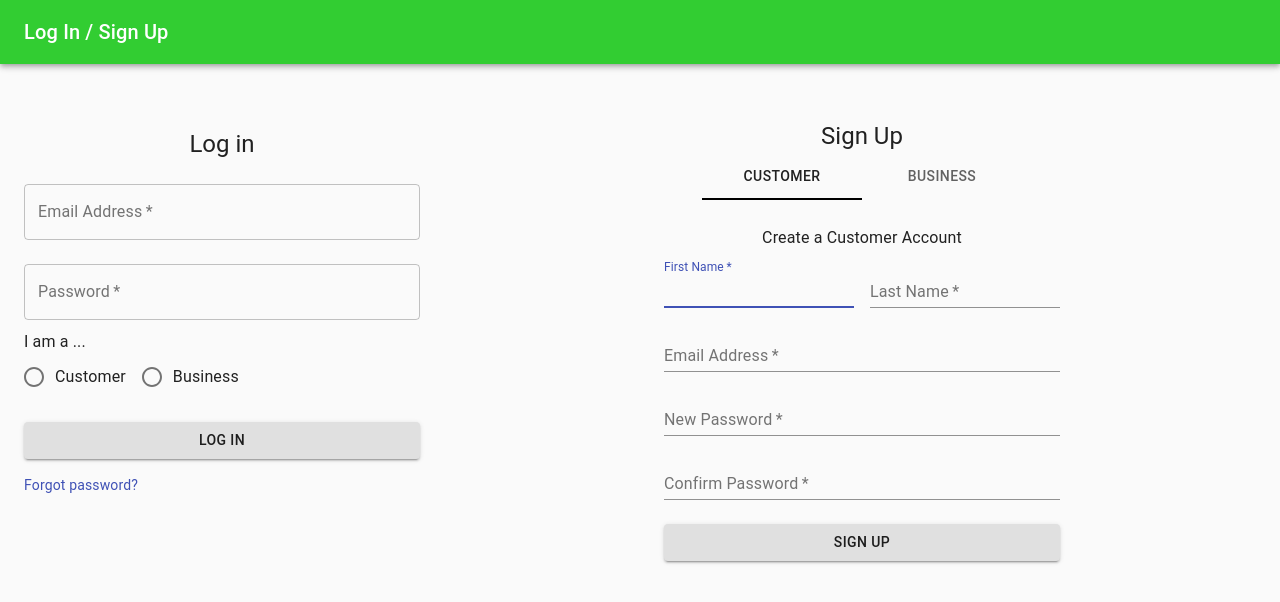
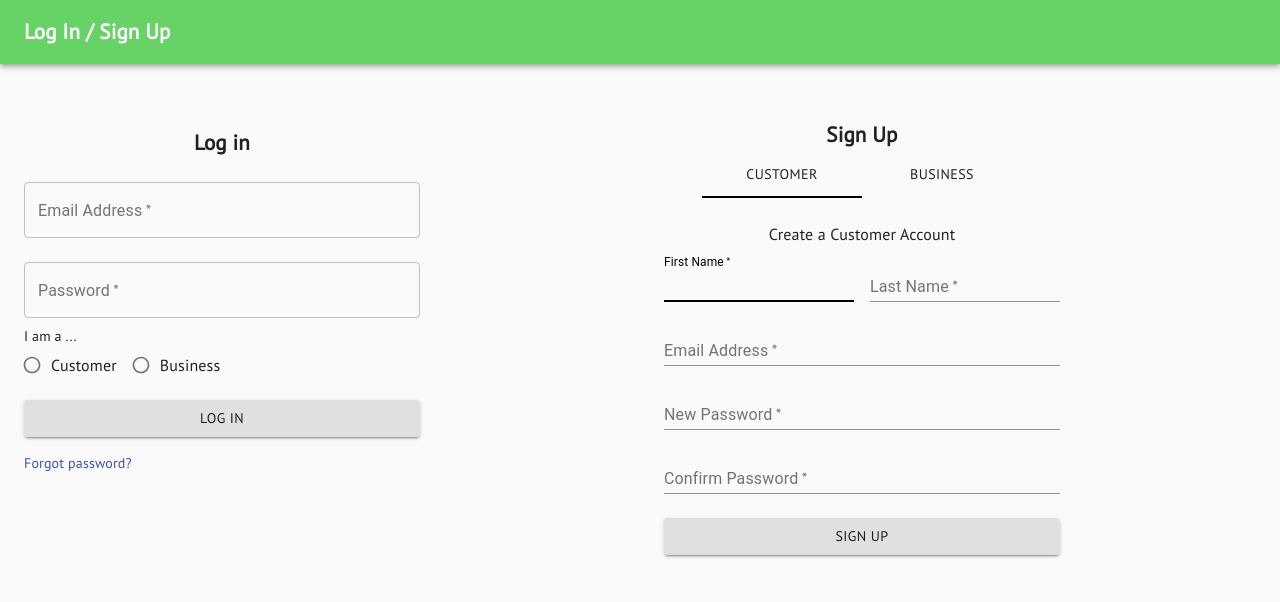
Before and after one commit to tabassumalam/FUO-login, a React (Create React App) app: page / in a window 1280 px wide. Shown: the top 602 px of the page. Built offline with nearby package versions, Linux system fonts and the light colour scheme.

Commit message:
everything but overall alignment

```diff
--- a/src/components/Header.js
+++ b/src/components/Header.js
@@ -10,7 +10,6 @@ import React from 'react';
 import { makeStyles } from '@material-ui/core/styles';
 import AppBar from '@material-ui/core/AppBar';
 import Toolbar from '@material-ui/core/Toolbar';
-import Typography from '@material-ui/core/Typography';
 
 
 /** style guidelines for the Header componenet */
@@ -25,7 +24,6 @@ const useStyles = makeStyles((theme) => ({
     },
   }));
 
-
 /** function to create the Header component */
 export default function Header() {
 
@@ -33,12 +31,12 @@ export default function Header() {
 
     return (
       <div className={classes.root}>
-        <AppBar position="static" style={{background: '#32cd32'}}>
+        <AppBar position="static" style={{background: '#67d367'}}>
           <Toolbar>
             {/** title for the Header */}
-            <Typography variant="h6" className={classes.title}>
+            <h2 className={classes.title}>
               Log In / Sign Up
-            </Typography>
+            </h2>
           </Toolbar>
         </AppBar>
       </div>
--- a/src/components/LogIn.js
+++ b/src/components/LogIn.js
@@ -11,8 +11,7 @@ import CssBaseline from '@material-ui/core/CssBaseline';
 import TextField from '@material-ui/core/TextField';
 import Link from '@material-ui/core/Link';
 import Grid from '@material-ui/core/Grid';
-import Typography from '@material-ui/core/Typography';
-import { makeStyles } from '@material-ui/core/styles';
+import { withStyles, makeStyles, } from '@material-ui/core/styles';
 import Container from '@material-ui/core/Container';
 import FormControlLabel from '@material-ui/core/FormControlLabel';
 import Radio from '@material-ui/core/Radio';
@@ -31,19 +30,35 @@ const useStyles = makeStyles((theme) => ({
     form: {
         width: '100%', // Fix IE 11 issue.
         marginTop: theme.spacing(1),
+        margin: theme.spacing(3),
     },
     /** guidelines for the submit button */
     submit: {
-        margin: theme.spacing(3, 0, 2),
+        margin: theme.spacing(2, 0, 2),
     },
   }));
 
+/** style guidelines for new overriden TextField */
+const CssTextField = withStyles({
+    root: {
+        '& label.Mui-focused': { // title after focus
+            color: 'black',
+        },
+        '& .MuiInput-underline:after': { //underline after focus
+            borderBottomColor: 'black',
+        },
+        '& .MuiOutlinedInput-root': {
+            '&.Mui-focused fieldset': { // outline after focus
+                borderColor: 'black',
+            },
+          },
+    },
+})(TextField);
 
 /** function to create the Log In component  */
 export default function LogIn() {
 
     const classes = useStyles();
-
 
     return (
        /** use container to allow horizontal alignment  */
@@ -52,15 +67,13 @@ export default function LogIn() {
         <div className={classes.paper}>
 
             {/** title for the Log In component */}
-            <Typography component="h1" variant="h5">
-                Log in
-            </Typography>
+            <h2> Log in </h2>
 
             {/** the log in form to fill out  */}
             <form className={classes.form} noValidate>
 
                 {/** textfield to enter user email address */}
-                <TextField
+                <CssTextField
                     variant="outlined"
                     margin="normal"
                     required
@@ -73,7 +86,7 @@ export default function LogIn() {
                 />
 
                 {/** textfield to enter user password */}
-                <TextField
+                <CssTextField
                     variant="outlined"
                     margin="normal"
                     required
@@ -86,12 +99,10 @@ export default function LogIn() {
                 />
 
                 {/** grid to identify customer/business accounts */}
-                <RadioGroup aria-label="identity" name="identifier">
+                <RadioGroup aria-label="identity" name="identifier" >
 
                     {/** subtitle indicating user to choose*/}
-                    <Typography component="h1" variant="subtitle1">
-                        I am a ...
-                    </Typography>
+                    <p> I am a ... </p>
 
                     {/** grid to create options for identity */}
                     <Grid container>
@@ -99,16 +110,16 @@ export default function LogIn() {
                         <Grid item>
                             <FormControlLabel
                                 value="Customer"
-                            control={<Radio color="default" />}
-                            label="Customer"
+                                control={<Radio color="default" size="small"/>}
+                                label={<p> Customer </p>}
                             />
                         </Grid>
                         {/** option to identify as a business */}
                         <Grid item>
                             <FormControlLabel
                                 value="Business"
-                            control={<Radio color="default" />}
-                            label="Business"
+                                control={<Radio color="default" size="small" />}
+                                label={<p> Business </p>}
                             />
                         </Grid>
                     </Grid>
@@ -128,7 +139,7 @@ export default function LogIn() {
                 <Grid container>
                     <Grid item xs>
                         {/** link to resetting password */}
-                    <Link href="#" variant="body2">
+                        <Link href="#" variant="p">
                         Forgot password?
                         </Link>
                     </Grid>
--- a/src/components/SigUpCustomer.js
+++ b/src/components/SigUpCustomer.js
@@ -10,8 +10,7 @@ import Button from '@material-ui/core/Button';
 import CssBaseline from '@material-ui/core/CssBaseline';
 import TextField from '@material-ui/core/TextField';
 import Grid from '@material-ui/core/Grid';
-import Typography from '@material-ui/core/Typography';
-import { makeStyles } from '@material-ui/core/styles';
+import { withStyles, makeStyles } from '@material-ui/core/styles';
 import Container from '@material-ui/core/Container';
 
 /** style guidelines for the Customer Sign Up component */
@@ -34,6 +33,18 @@ const useStyles = makeStyles((theme) => ({
     },
 }));
 
+/** style guidelines for new overriden TextField */
+const CssTextField = withStyles({
+    root: {
+        '& label.Mui-focused': { // title after focus
+            color: 'black',
+        },
+        '& .MuiInput-underline:after': { //underline after focus
+            borderBottomColor: 'black',
+        },
+    },
+})(TextField);
+
 /** function to create the SignUpCustomer componenet */
 export default function SignUpCustomer() {
 
@@ -46,9 +57,7 @@ export default function SignUpCustomer() {
         <div className={classes.paper}>
 
             {/** title to create customer account */}
-        <Typography component="h3" variant="subtitle1">
-          Create a Customer Account
-        </Typography>
+            <p> Create a Customer Account </p>
 
             {/** create the sign up form for customers */}
             <form className={classes.form} noValidate>
@@ -56,12 +65,12 @@ export default function SignUpCustomer() {
 
                 {/** textfield to enter first name */}
                 <Grid item xs={12} sm={6}>
-              <TextField
+                    <CssTextField
                         autoComplete="fname"
                         name="firstName"
                         required
                         fullWidth
-                id="firstName"
+                        id="fname"
                         label="First Name"
                         autoFocus
                     />
@@ -69,7 +78,7 @@ export default function SignUpCustomer() {
 
                 {/** textfield to enter last name */}
                 <Grid item xs={12} sm={6}>
-              <TextField
+                    <CssTextField
                         required
                         fullWidth
                         id="lastName"
@@ -81,7 +90,7 @@ export default function SignUpCustomer() {
 
                 {/** textfield to enter email address */}
                 <Grid item xs={12}>
-              <TextField
+                    <CssTextField
                         required
                         fullWidth
                         id="email"
@@ -93,7 +102,7 @@ export default function SignUpCustomer() {
 
                 {/** textfield to enter password */}
                 <Grid item xs={12}>
-              <TextField
+                    <CssTextField
                         required
                         fullWidth
                         name="password"
@@ -106,7 +115,7 @@ export default function SignUpCustomer() {
 
                 {/** textfield to enter password confirmation */}
                 <Grid item xs={12}>
-              <TextField
+                    <CssTextField
                         required
                         fullWidth
                         name="password"
--- a/src/components/SignUp.js
+++ b/src/components/SignUp.js
@@ -85,15 +85,13 @@ export default function SignUp() {
         <div className={classes.paper}>
 
             {/** title for the Sign Up component */}
-            <Typography component="h1" variant="h5">
-                    Sign Up
-            </Typography>
+            <h2> Sign Up </h2>
 
             {/** to create two tabs  */}
             <Tabs value={value}
                 onChange={handleChange}
-                indicatorColor="primary"
-                textColor="inherit"
+                indicatorColor="default"
+                textColor="default"
                 centered
                 fullWidth
                 aria-label="simple tabs example"
--- a/src/components/SignUpBusiness.js
+++ b/src/components/SignUpBusiness.js
@@ -10,8 +10,7 @@ import Button from '@material-ui/core/Button';
 import CssBaseline from '@material-ui/core/CssBaseline';
 import TextField from '@material-ui/core/TextField';
 import Grid from '@material-ui/core/Grid';
-import Typography from '@material-ui/core/Typography';
-import { makeStyles } from '@material-ui/core/styles';
+import { withStyles, makeStyles } from '@material-ui/core/styles';
 import Container from '@material-ui/core/Container';
 
 /** style guidelines for the Sign Up Business componenet */
@@ -34,6 +33,18 @@ const useStyles = makeStyles((theme) => ({
   },
 }));
 
+/** style guidelines for new overriden TextField */
+const CssTextField = withStyles({
+    root: {
+        '& label.Mui-focused': { // title after focus
+            color: 'black',
+        },
+        '& .MuiInput-underline:after': { //underline after focus
+            borderBottomColor: 'black',
+        },
+    },
+})(TextField);
+
 /** functin to create the SignUpBusiness component */
 export default function SignUpBusiness() {
 
@@ -46,9 +57,7 @@ export default function SignUpBusiness() {
       <div className={classes.paper}>
 
         {/** title to create business account */}
-        <Typography component="h3" variant="subtitle1">
-          Create a Business Account
-        </Typography>
+        <p> Create a Business Account </p>
 
         {/** create the sign up form for businesses */}
         <form className={classes.form} noValidate>
@@ -56,7 +65,7 @@ export default function SignUpBusiness() {
 
              {/** textfield to enter business name */}
             <Grid item xs={12}>
-              <TextField
+                <CssTextField
                     autoComplete="fname"
                     name="businessName"
                     required
@@ -69,7 +78,7 @@ export default function SignUpBusiness() {
 
             {/** textfield to enter business type */}
             <Grid item xs={12}>
-              <TextField
+                <CssTextField
                     autoComplete="fname"
                     name="businessType"
                     required
@@ -81,7 +90,7 @@ export default function SignUpBusiness() {
 
             {/** textfield to enter email */}
             <Grid item xs={12} sm={6}>
-              <TextField
+                <CssTextField
                     required
                     fullWidth
                     id="email"
@@ -93,7 +102,7 @@ export default function SignUpBusiness() {
 
             {/** textfield to enter phone number */}
             <Grid item xs={12} sm={6}>
-              <TextField
+                <CssTextField
                     required
                     fullWidth
                     id="phone"
@@ -105,7 +114,7 @@ export default function SignUpBusiness() {
 
             {/** textfield to enter website */}
             <Grid item xs={12}>
-              <TextField
+                <CssTextField
                     required
                     fullWidth
                     name="link"
@@ -120,7 +129,7 @@ export default function SignUpBusiness() {
 
             {/** textfield to enter password */}
             <Grid item xs={12}>
-              <TextField
+                <CssTextField
                     required
                     fullWidth
                     name="password"
@@ -133,7 +142,7 @@ export default function SignUpBusiness() {
 
             {/** textfield to enter password confirmation */}
             <Grid item xs={12}>
-              <TextField
+                <CssTextField
                     required
                     fullWidth
                     name="password"
--- a/src/index.css
+++ b/src/index.css
@@ -1,13 +1,68 @@
-body {
-  margin: 0;
-  font-family: -apple-system, BlinkMacSystemFont, 'Segoe UI', 'Roboto', 'Oxygen',
-    'Ubuntu', 'Cantarell', 'Fira Sans', 'Droid Sans', 'Helvetica Neue',
-    sans-serif;
-  -webkit-font-smoothing: antialiased;
-  -moz-osx-font-smoothing: grayscale;
+/* ---------------------------------------------------------------------
+Contributors: Darien
+Overriding styles for every page
+--------------------------------------------------------------------- */
+@import url('https://fonts.googleapis.com/css?family=PT+Sans&display=swap');
+
+/* ---------------------------------------------------------------------
+Colors
+--------------------------------------------------------------------- */
+:root{
+  --bg-green: rgb(103, 211, 103);
+  --bg-light-green: rgb(162, 226, 162);
+  --bg-white: #eeeeee;
+  --button-green: rgb(23, 82, 23);
+  --button-hover: rgb(30, 107, 30);
+  --button-active: rgb(19, 68, 19);
 }
 
-code {
-  font-family: source-code-pro, Menlo, Monaco, Consolas, 'Courier New',
-    monospace;
+
+/* ---------------------------------------------------------------------
+Override Scrollbar
+--------------------------------------------------------------------- */
+*{
+  margin: 0;
+  padding: 0;
+  font-family: 'PT Sans', sans-serif;
 }
+
+body{
+  width: 100vw;
+  height: 100vh;
+}
+
+a{
+  color: black;
+  text-decoration: none;
+  font-style: none;
+  white-space: nowrap;
+  cursor: pointer;
+  display: block;
+}
+
+
+/* ---------------------------------------------------------------------
+Override Scrollbar
+--------------------------------------------------------------------- */
+::-webkit-scrollbar-track{
+  -webkit-box-shadow: inset 0 0 6px rgba(255, 255, 255, 0.3);
+  background-color: rgba(255, 255, 255, 0);
+}
+
+::-webkit-scrollbar{
+  width: 5px;
+  height: 3px;
+  background-color: rgb(255, 255, 255);
+  cursor: pointer;
+}
+
+::-webkit-scrollbar-thumb{
+  background-color: #28bd3f;
+}
+
+
+/* ---------------------------------------------------------------------
+Override Highlight
+--------------------------------------------------------------------- */
+::-moz-selection {background: #92f8a0;}
+::selection {background: #92f8a0;}
```
Also changed, not shown: src/App.css (+1 -6 lines). Lines whose indentation alone changed are shown as unchanged.
